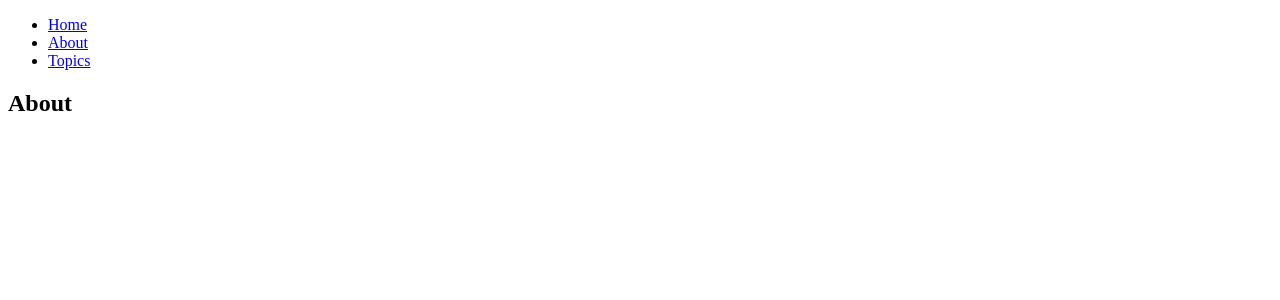
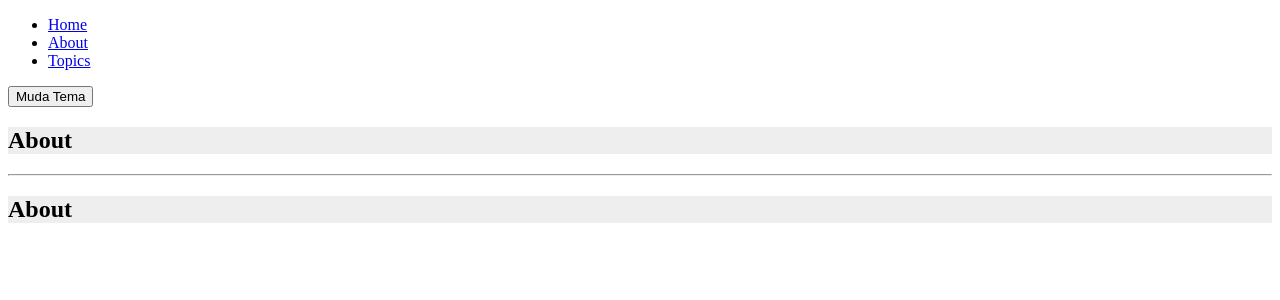
Before and after one commit to marciobueno1/pfe-2021-2, a React (Create React App) app in the folder exemplo-navegacao/: page /about in a window 1280 px wide. Shown: the top 300 px of the page. Built offline with nearby package versions, Linux system fonts and the light colour scheme.

Commit message:
Adicionado o ThemeContext

```diff
--- a/exemplo-navegacao/src/App.js
+++ b/exemplo-navegacao/src/App.js
@@ -1,4 +1,4 @@
-import React from "react";
+import React, { useState } from "react";
 import {
   BrowserRouter as Router,
   Switch,
@@ -9,8 +9,16 @@ import {
 import { About } from './pages/About';
 import { Home } from './pages/Home';
 import { Topics } from './pages/Topics';
+import { ThemeContext, themes } from "./ThemeContext";
 
 export default function App() {
+  const [theme, setTheme] = useState(themes.light);
+  function toggleTheme(){
+    setTheme(theme === themes.dark
+          ? themes.light
+          : themes.dark
+    );
+  };
   return (
     <Router>
       <div>
@@ -25,7 +33,11 @@ export default function App() {
             <Link to="/topics">Topics</Link>
           </li>
         </ul>
+        <button onClick={toggleTheme}>Muda Tema</button>
+        <About />
+        <hr />
 
+        <ThemeContext.Provider value={theme}>
           <Switch>
             <Route path="/about">
               <About />
@@ -37,6 +49,7 @@ export default function App() {
               <Home />
             </Route>
           </Switch>
+        </ThemeContext.Provider>
       </div>
     </Router>
   );
--- /dev/null
+++ b/exemplo-navegacao/src/ThemeContext.js
@@ -0,0 +1,14 @@
+import React from 'react';
+
+export const themes = {
+    light: {
+      foreground: "#000000",
+      background: "#eeeeee"
+    },
+    dark: {
+      foreground: "#ffffff",
+      background: "#222222"
+    }
+};
+
+export const ThemeContext = React.createContext(themes.light);
--- a/exemplo-navegacao/src/pages/About.jsx
+++ b/exemplo-navegacao/src/pages/About.jsx
@@ -1,3 +1,11 @@
+import React, { useContext } from 'react';
+import { ThemeContext } from '../ThemeContext';
+
 export function About() {
-    return <h2>About</h2>;
+    const theme = useContext(ThemeContext);
+    return (
+        <div style={{ backgroundColor: theme.background}}>
+            <h2 style={{ color: theme.foreground }}>About</h2>
+        </div>
+    );
 }
```
Lines whose indentation alone changed are shown as unchanged.
